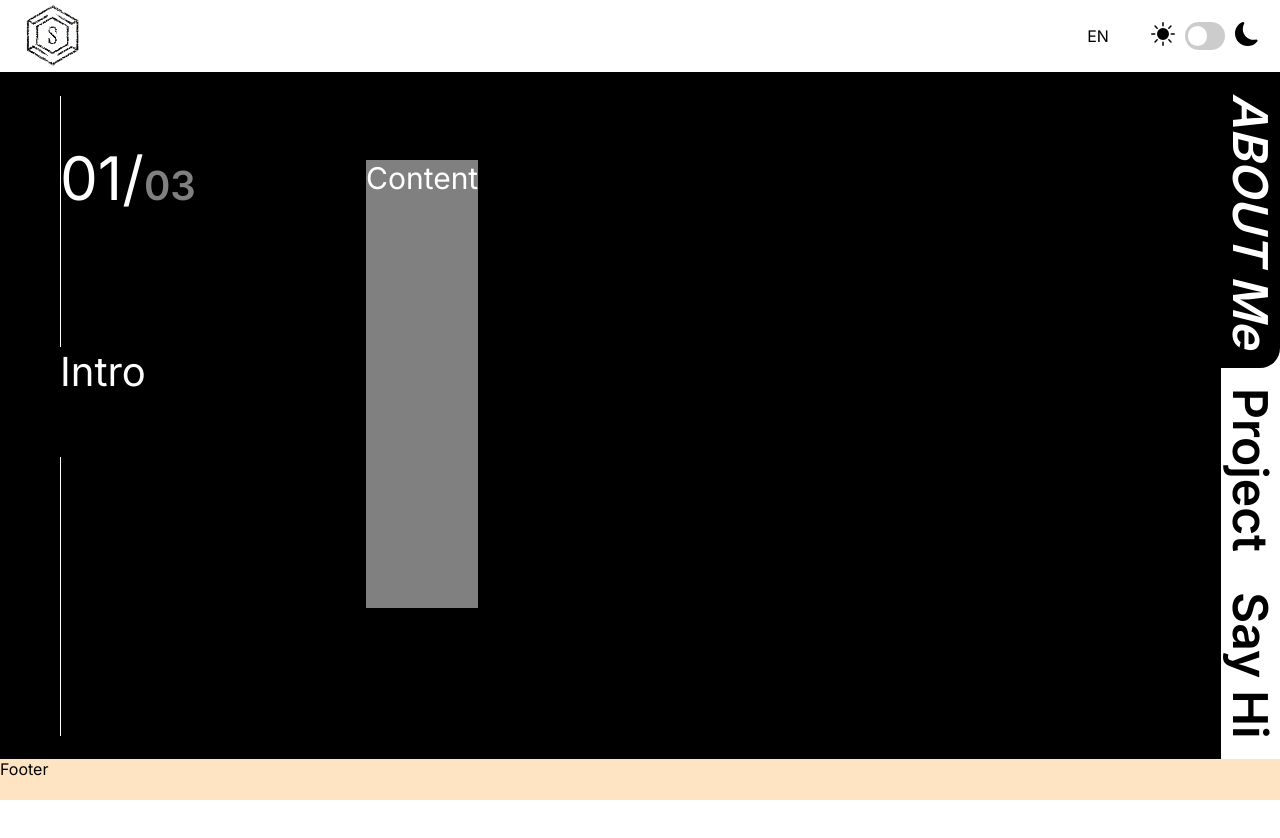
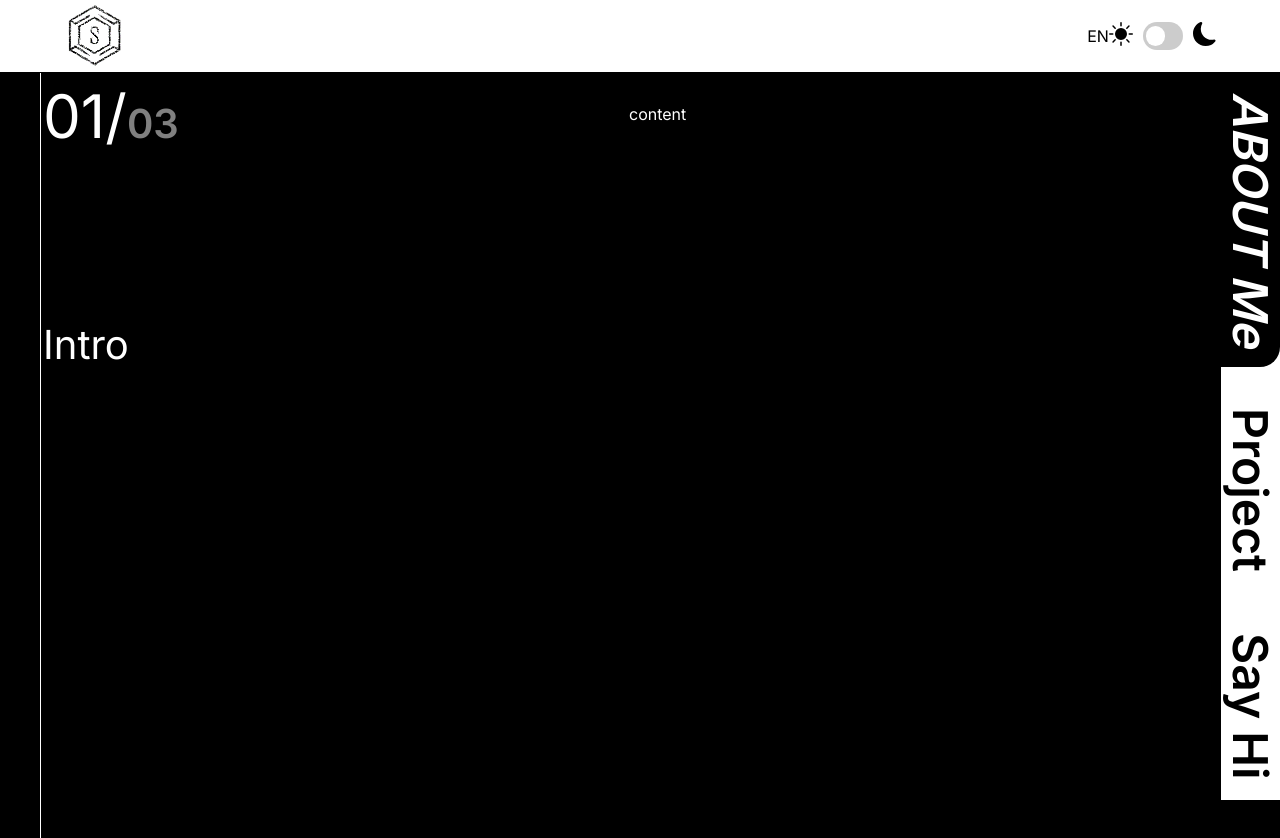
Before and after one commit to 95SR/portfolio-2, a React (Create React App) app: page /about in a window 1280 px wide. Shown: the top 838 px of the page. Before the commit the page ends 800 px from the top, so only its background shows below. Built offline with nearby package versions, Linux system fonts and the light colour scheme.

Commit message:
edit layout

```diff
--- a/src/App.css
+++ b/src/App.css
@@ -7,44 +7,47 @@
 
 }
 
-.header{
-
-  height: 10vh;
-}
-
-.middle{
-
-  flex: 1;
-  display: flex;
-
-}
-
-.body{
-
-
-  flex: 1;
-
-
-
-}
-
-
-.menus{
-
-  height: 100%;
-
-}
-
-
-
-.footer{
-  background-color: bisque;
-  height: 10vh;
-}
-
 @keyframes enter{
   0% {transform: translateY(100%);width: 10px;}
   50% {transform: translateY(0);width: 10px;}
   100% {transform: translateY(0);}
 
 }
+
+.body{
+  background-color: black;
+  height: max-content;
+  padding-top: 9vh;
+  z-index: -100;
+}
+
+.blank{
+  background-color: white;
+  height: 200vh;
+  width: 1px;
+  position:relative;
+  left: 40px;
+
+}
+
+@keyframes moving{
+  0% {
+      transform: translateY(0);
+
+    }
+    100% {
+      transform: translateY(50px);
+
+    }
+}
+
+@keyframes movingUp{
+  0% {
+      transform: translateY(50px);
+
+    }
+    100% {
+      transform: translateY(0);
+
+    }
+}
--- a/src/App.js
+++ b/src/App.js
@@ -5,7 +5,7 @@ import Menu from './component/Menu';
 import About from './component/About'
 import Project from './component/Project'
 import Contact from './component/Contact'
-import Footer from './component/Footer'
+
 import Home from './component/Home'
 
 import { BrowserRouter, Routes, Route } from 'react-router-dom'
@@ -34,13 +34,8 @@ function App() {
   return (
     <div className="App">
       <BrowserRouter>
-        <div className='header'>
+
         <Header width={width}/>
-        </div>
-
-
-        <div className='middle'>
-          <div className='body'>
             <Routes>
             <Route exact path='/' element = {
                     <Home/>
@@ -57,18 +52,16 @@ function App() {
                   <Contact/>
                 }/>
             </Routes>
-            </div>
-
-            <div className='menus'>
-              <Menu width={width}/>
-            </div>
-
-        </div>
 
 
-        <div className='footer'>
-              <Footer/>
-        </div>
+
+              <Menu width={width}/>
+
+
+
+
+
+
 
       </BrowserRouter>
 
--- a/src/component/About.css
+++ b/src/component/About.css
@@ -1,64 +1,50 @@
 .about{
-    height: 100%;
-
+    color: white;
     display: flex;
-    align-items: center;
-    justify-content: center;
-    color: white;
+    gap: 10px;
 }
 
-.about{
-
-    background-color: black;
-    width: 100%;
-    height: 100%;
+.title, .content{
 
 
-    z-index: -1;
-    animation: enter 1s ease;
-    animation-fill-mode: forwards;
-}
-
-.container{
-
-    height: 80vh;
-    width: 100%;
-    overflow: scroll;
-    position: relative;
-    display: flex;
-    animation-name: contentEnter;
-  animation-duration: 0.5s;
-  animation-delay: 1s;
-  opacity: 0;
-  animation-fill-mode: forwards;
-  padding-left: 60px;
-}
-
-.container::-webkit-scrollbar{
-    display: none;
-}
-
-@keyframes contentEnter{
-    from {opacity: 0;}
-    to{opacity: 100%;}
+    width: 45%;
+    height: 100%;
+    padding: 2em;
 }
 
 .title{
+    display: flex;
+}
 
-    width: 40%;
-    position: relative;
+.content{
+    left: 50vh;
+}
+
+.number{
+    font-size: 60px;
+    font-weight: 400;
+    position: fixed;
+    top: 10%;
+}
+
+.number span{
+    color: gray;
+    font-size: 40px;
+}
+
+.subtitles{
+    background-color: black;
+    position: fixed;
+    top : 40%;
+    display: flex;
+    flex-direction: column;
+    gap: 200px;
+    height: 100px;
+    overflow: hidden;
+    font-size: 40px;
 
 }
 
-
-
-.blank{
-    background-color: white;
-    height: 160vh;
-    width: 1px;
-    position: absolute;
-
-}
 
 .scroll{
     position: fixed;
@@ -101,74 +87,6 @@ transform: translateY(40px);
     top: 0;
 }
 
-@keyframes moving{
-    0% {
-        transform: translateY(0);
-
-      }
-      100% {
-        transform: translateY(50px);
-
-      }
-}
-
-@keyframes movingUp{
-    0% {
-        transform: translateY(50px);
-
-      }
-      100% {
-        transform: translateY(0);
-
-      }
-}
-
-
-.number{
-    font-size: 60px;
-    font-weight: 400;
-    position: fixed;
-    top: 10%;
-}
-
-.number span{
-    color: gray;
-    font-size: 40px;
-}
-
-.subtitles{
-    background-color: black;
-    position: fixed;
-    top : 40%;
-    display: flex;
-    flex-direction: column;
-    gap: 100px;
-    height: 110px;
-    overflow: hidden;
-    font-size: 40px;
+@media screen and (max-width:800px) {
 
 }
-
-.content{
-    background-color: gray;
-    position: absolute;
-    top: 10%;
-    display: flex;
-    flex-direction: column;
-    gap: 80px;
-    height: 70%;
-    overflow: hidden;
-    font-size: 30px;
-    left: 30%;
-    margin-right: 20px;
-}
-
-.skill{
-    transform: translateY(-30px);
-}
-
-
-
-.cursor-custom{
-    position: fixed;
-}
--- a/src/component/About.jsx
+++ b/src/component/About.jsx
@@ -3,26 +3,23 @@ import './About.css'
 
 function About() {
   const [scrollY, setScrollY] = useState(0);
-const [pageNum, setPageNum] = useState('01')
 
-    /*const handleScroll = e => {
-      let scroll=e.target.scrollTop/2;
-      setScrollY(scroll)
-      console.log(scrollY)
-      if(scrollY < 70) {
-        setPageNum('01')
-      } else if(scrollY >= 70 && scrollY < 200){
-        setPageNum('02')
-      } else {setPageNum('03')}
-      console.log('hii')
-    }*/
+
+const handleScroll = e => {
+
+  setScrollY(window.scrollY)
+
+  console.log(window.scrollY)
+
+}
 
 
 
 
 
 
-    const [mousePos, setMousePos] = useState({});
+
+    /*const [mousePos, setMousePos] = useState({});
 
     useEffect(() => {
       const handleMouseMove = (event) => {
@@ -42,53 +39,57 @@ const [pageNum, setPageNum] = useState('01')
           handleMouseMove
         );
       };
-    }, []);
+    }, []);*/
 
-    const handleScroll2 = (e) => {
-      console.log(window.scrollY)
-    }
+
 
     useEffect(() => {
 
 
-      window.addEventListener('scroll', handleScroll2,true);
+      window.addEventListener('scroll', handleScroll,true);
 
       return () => {
         window.removeEventListener(
           'scroll',
-          handleScroll2,true
+          handleScroll,true
         );
       };
     }, []);
 
 
   return (
-    <div className='about' >
+    <div className='about body' >
 
-      <div className="container"    >
-      <div className="cursor-custom" style={{transform: `translate3d(${mousePos.x-80}px, ${mousePos.y-90}px, 0)`}}>
-
-
-        </div>
         <div className="blank"></div>
         <div className="title" >
           <div className="number">
-          {pageNum}/<span>03</span>
+          {
+            (scrollY < 290)
+            ?
+            '01'
+            :
+            (scrollY >= 290 && scrollY < 700)
+            ?
+            '02'
+            :'03'
+
+          }
+          /<span>03</span>
           </div>
 
           <div className="subtitles" >
-            <div className="sub intro" style={{transform: `translateY(${-scrollY}px)`}}>
+            <div className="sub intro" style={{transform: `translateY(${-scrollY/2}px)`}}>
               Intro
             </div>
-            <div className="sub bg" style={{transform: `translateY(${-scrollY}px)`}}>
+            <div className="sub bg" style={{transform: `translateY(${-scrollY/2}px)`}}>
               Background
             </div>
-            <div className="sub skill" style={{transform: `translateY(${-scrollY}px)`}}>
+            <div className="sub skill" style={{transform: `translateY(${-scrollY/2}px)`}}>
               Skill
             </div>
           </div>
 
-       {scrollY > 260
+       {scrollY > 1000
        ?
         <div className="scroll up">
               <span>  </span> scroll up
@@ -102,23 +103,14 @@ const [pageNum, setPageNum] = useState('01')
       </div>
 
         <div className="content">
-          {
-          (pageNum == '01')
-          ?
-          <div>Content</div>
-          :
-          (pageNum == '02')
-          ?
-          <div>Background</div>
-        :
-        <div>Skill</div>}
+         content
 
 
         </div>
 
 
 
-      </div>
+
 
 
 
--- a/src/component/Body.jsx
+++ b/src/component/Body.jsx
@@ -8,6 +8,8 @@ import { BrowserRouter, Routes, Route } from 'react-router-dom'
 function Body() {
   return (
     <div className='container body'>
+
+      s
       <BrowserRouter>
 
       <Routes>
--- a/src/component/Contact.jsx
+++ b/src/component/Contact.jsx
@@ -4,12 +4,7 @@ import './Contact.css'
 function Contact() {
   return (
     <div className='contact'>
-      <div className="title">
-        Say Hi!
-      </div>
-      <div className="content">
-        content
-      </div>
+
     </div>
   )
 }
--- a/src/component/Header.css
+++ b/src/component/Header.css
@@ -1,7 +1,12 @@
 .big-container{
-
-    height: 100%;
+    background-color: white;
+    width: 100%;
     border-bottom: solid 1px black;
+    position: fixed;
+    min-height: 9vh;
+    display: flex;
+    align-items: center;
+    justify-content: center;
 }
 
 .container-header{
--- a/src/component/Menu.css
+++ b/src/component/Menu.css
@@ -1,5 +1,10 @@
 .big-container-menu{
-    height: 100%;
+    height: 91vh;
+    background-color: white;
+    position: fixed;
+    right: 0;
+    top: 9vh;
+
 }
 
 .container-menu{
--- a/src/index.css
+++ b/src/index.css
@@ -9,9 +9,13 @@ body {
   font-size: 1em;
   box-sizing: border-box;
   padding: 0;
-  overflow: hidden;
+  overflow-x: hidden;
 
 
+}
+
+body::-webkit-scrollbar{
+  display: none;
 }
 
 .section-title{
```
Lines whose indentation alone changed are shown as unchanged.
